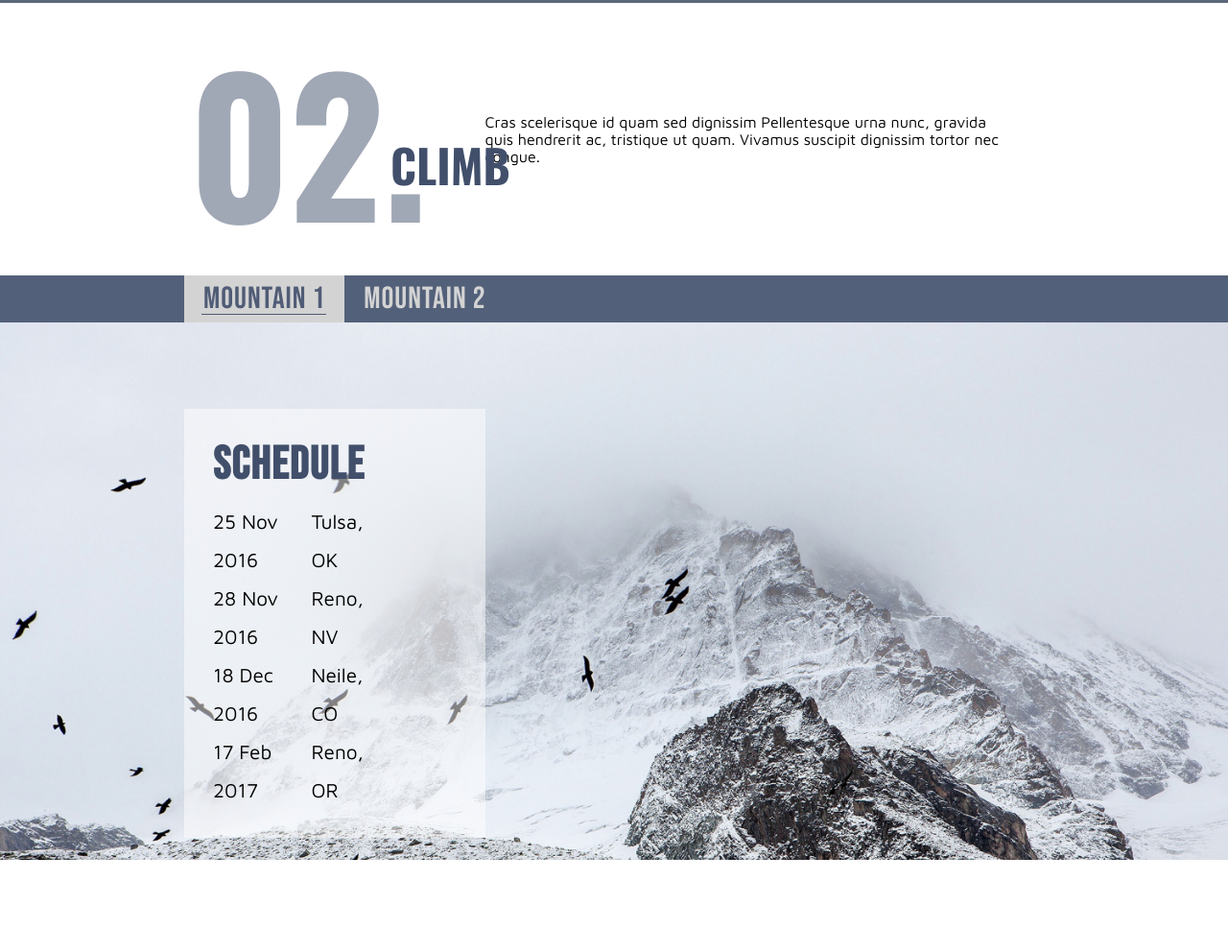
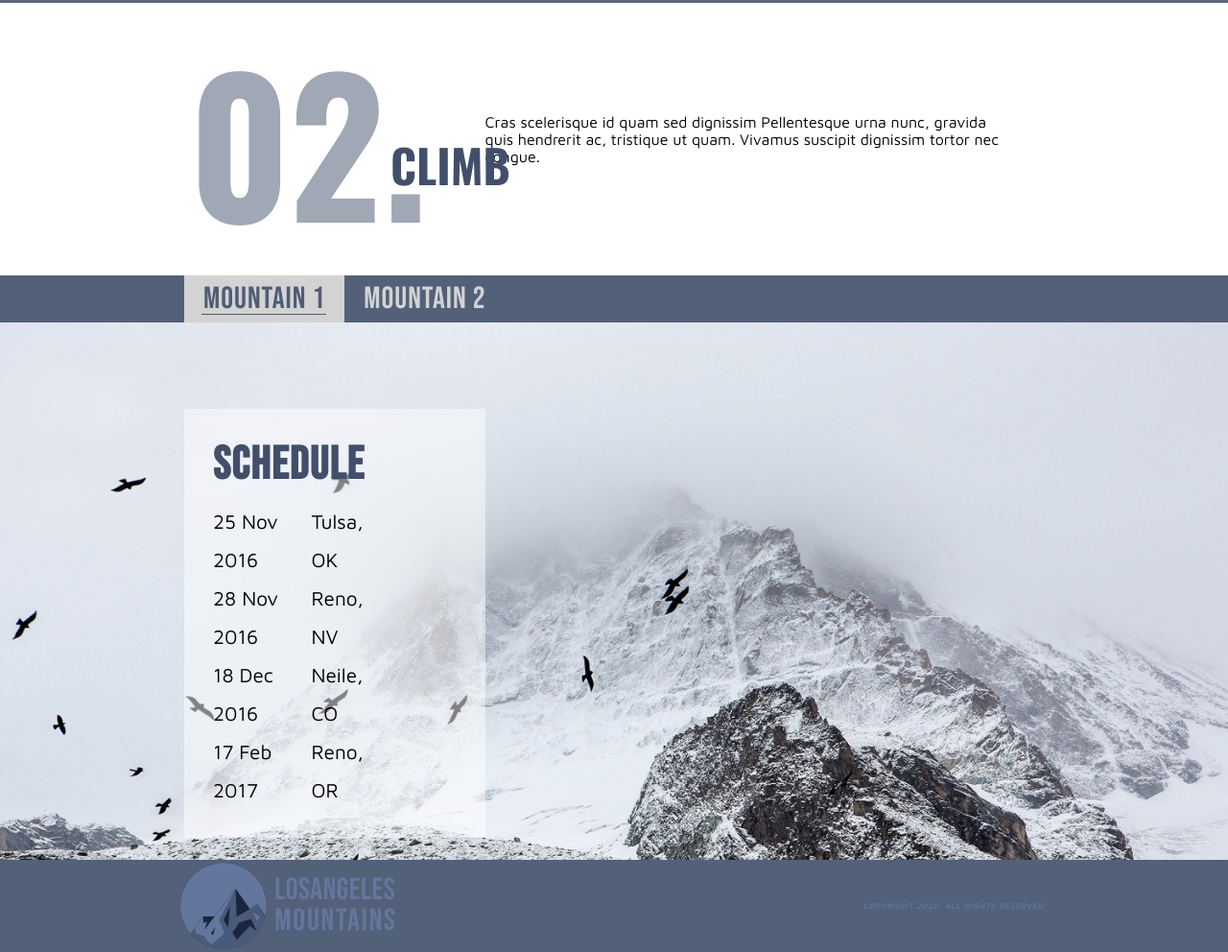
Before and after one commit to Durdona/CodeMockup, a plain HTML site: page index.html in a window 1280 px wide. Shown: the part 1693-2685 px from the top of the page at 96% size. Before the commit the page ends 2589 px from the top, so only its background shows below. Drawn offline with nearby package versions, Linux system fonts and the light colour scheme; grey boxes are pictures that could not be loaded.

Commit message:
footer is added

```diff
--- a/index.html
+++ b/index.html
@@ -224,6 +224,26 @@
                                             </div>
                                           </article>
 
+                                          <footer>
+                                            <div class="container">
+                                              <header>
+                                                <nav class="nav-menu">
+                                                  <div class="logo-headline">
+                                                    <div id="logo">
+                                                      <img src="./assets/logo-footer.svg" alt="">
+                                                    </div>
+                                                    <div class="logo-headline-wrapper">
+                                                      <span class="losangeles">Losangeles</span>
+                                                      <span class="mountains">Mountains</span>
+                                                    </div>
+                                                  </div>
+
+                                                  <span class="footer-copyright"> copyright 2020. all rights reserved </span>
+                                                </nav>
+                                              </header>
+                                            </div>
+
+                                          </footer>
 
                                           <script src="https://unpkg.com/swiper/swiper-bundle.min.js"></script>
                                           <script src="./scripts.js" defer></script>
--- a/styles.css
+++ b/styles.css
@@ -353,3 +353,24 @@ h1 {
 	line-height: 2.5rem;
 	font-size: 1.3rem;
 }
+
+/* ======================================= Footer ======================================= */
+
+footer {
+	background: rgba(65, 79, 107, 0.9);
+}
+.footer-copyright {
+	text-transform: uppercase;
+	font-size: 8px !important;
+	font-style: italic;
+	color: #63769d;
+	font-weight: bold;
+	letter-spacing: 1px;
+}
+
+footer .logo-headline-wrapper .losangeles {
+	color: #63769d;
+}
+footer .logo-headline-wrapper .mountains {
+	color: #63769d;
+}
```
